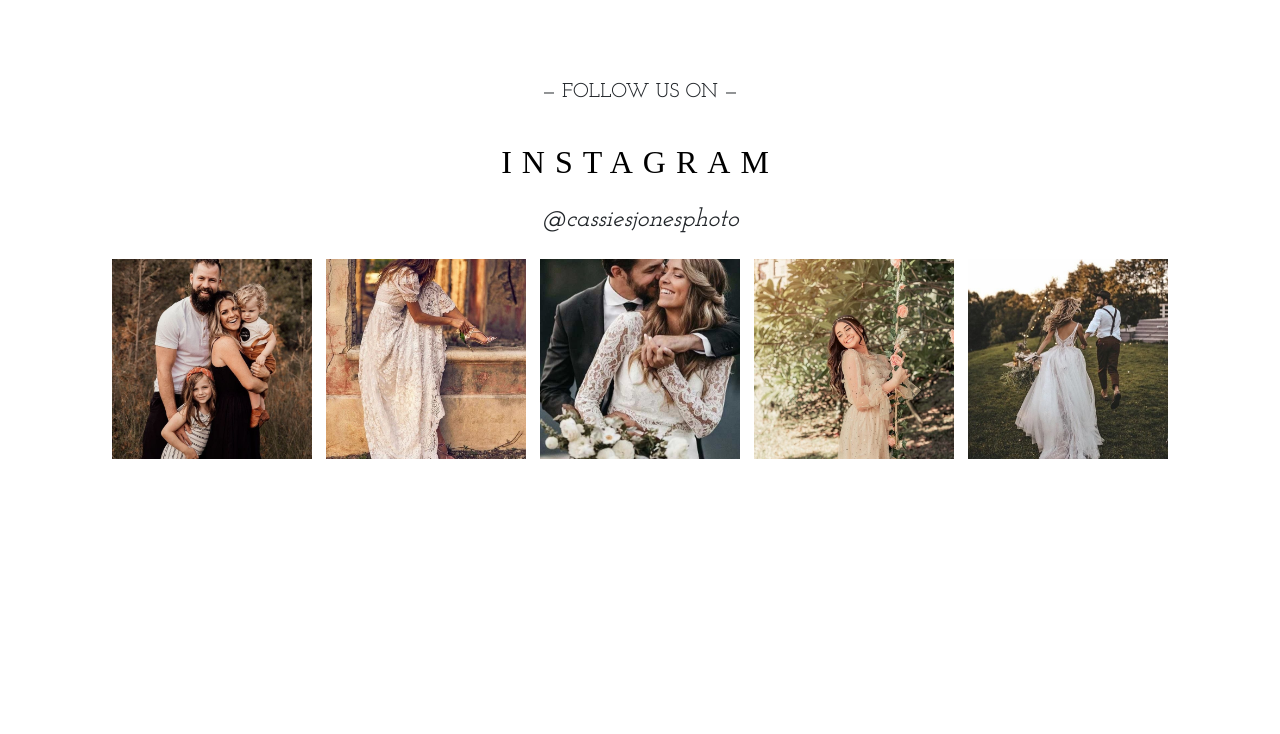
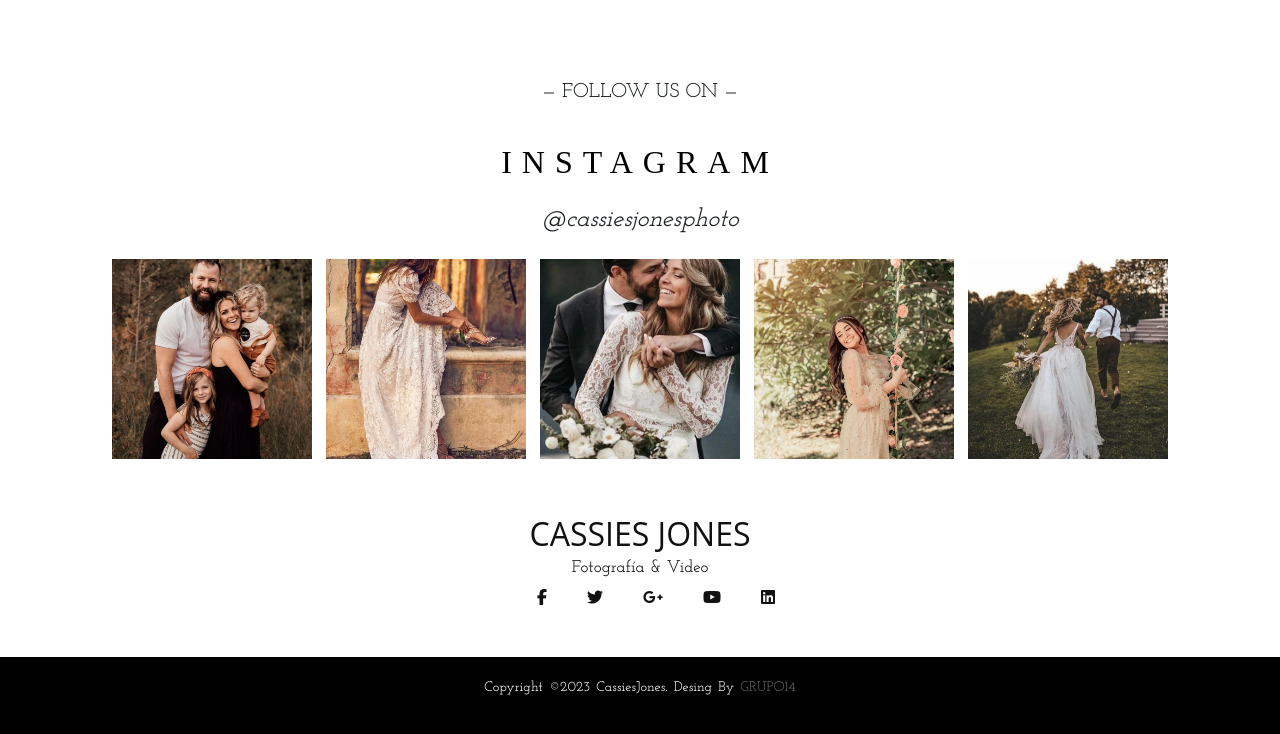
Before and after one commit to ralaglaive/tpfinal-g14, a plain HTML site: page index.html in a window 1280 px wide. Shown: the part 3386-4120 px from the top of the page. Before the commit the page ends 3856 px from the top, so only its background shows below. Drawn offline with nearby package versions, Linux system fonts and the light colour scheme; a web font is replaced by a local one.

Commit message:
agrego footer

```diff
--- a/estilos.css
+++ b/estilos.css
@@ -470,3 +470,86 @@ p {
     font-size: 30px;
     background-color: rgb(168, 100, 18);
 }
+*{
+    margin: 0;
+    padding: 0;
+    box-sizing: border-box;
+}
+body{
+    background: #fcfcfc;
+    display: grid;
+    min-height: 100vh;
+    grid-template-rows: auto 1fr auto;
+
+}
+footer{
+    position: relative;
+    bottom: 0;
+    left: 0;
+    right: 0;
+    background:#FFFFFF ;
+    height: auto;
+    width: 100 vw;
+    font-family: "open sans";
+    padding-top: 40px;
+    color: #111;
+    margin-top: auto;
+}
+.footer-content{
+    display: flex;
+    align-items: center;
+    justify-content: center;
+    flex-direction: column;
+    text-align: center;
+}
+.footer-content h3{
+    font-size: 32px;
+    font-weight: 400;
+    text-transform: capitalize;
+    line-height: 3rem;
+}
+.footer-content p{
+    max-width: 500px;
+    margin: 1px auto;
+    line-height: 1px;
+    font-size: 16.94px;
+}
+.socials{
+    list-style: none;
+    display: flex;
+    align-items: center;
+    justify-content: center;
+    margin:1rem 0 3rem 0;
+}
+.socials li{
+    margin: 0 20px;
+}
+.socials a{
+    text-decoration: none;
+    color:#111
+}
+.socials a i{
+    font-size: 1.1rem
+    transition: color .4s ease;
+}
+.socials a:hover i{
+    color: #D4AF37;
+}
+.footer-bottom{
+background: #000;
+width: 100vw;
+padding: 20px 0;
+text-align: center;
+}
+.footer-bottom p{
+    font-size: 14px;
+    word-spacing: 2px;
+    text-transform: capitalize;
+    color: #fcfcfc;
+}
+.footer-bottom span{
+    text-transform: uppercase;
+    opacity: .4;
+    font-weight: 200;
+
+}
--- a/index.html
+++ b/index.html
@@ -186,7 +186,24 @@
 
 
     <!--INICIO FOOTER----------------------------------------------->
+    <footer>
+        <div class="footer-content">
+            <h3>CASSIES JONES</h3>
+            <P>Fotografía & Video</P>
+            <ul class="socials">
+                <li><a href="#"><i class="fa fa-facebook"></i></a></li>
+                <li><a href="#"><i class="fa fa-twitter"></i></a></li>
+                <li><a href="#"><i class="fa fa-google-plus"></i></a></li>
+                <li><a href="#"><i class="fa fa-youtube"></i></a></li>
+                <li><a href="#"><i class="fa fa-linkedin-square"></i></a></li>
+            </ul>
+        </div>
+        <div class="footer-bottom">
+            <p>copyright &copy;2023 CassiesJones. Desing by <span>Grupo14</span></p>
+        </div>
 
+
+</footer>
 
 
 
```
